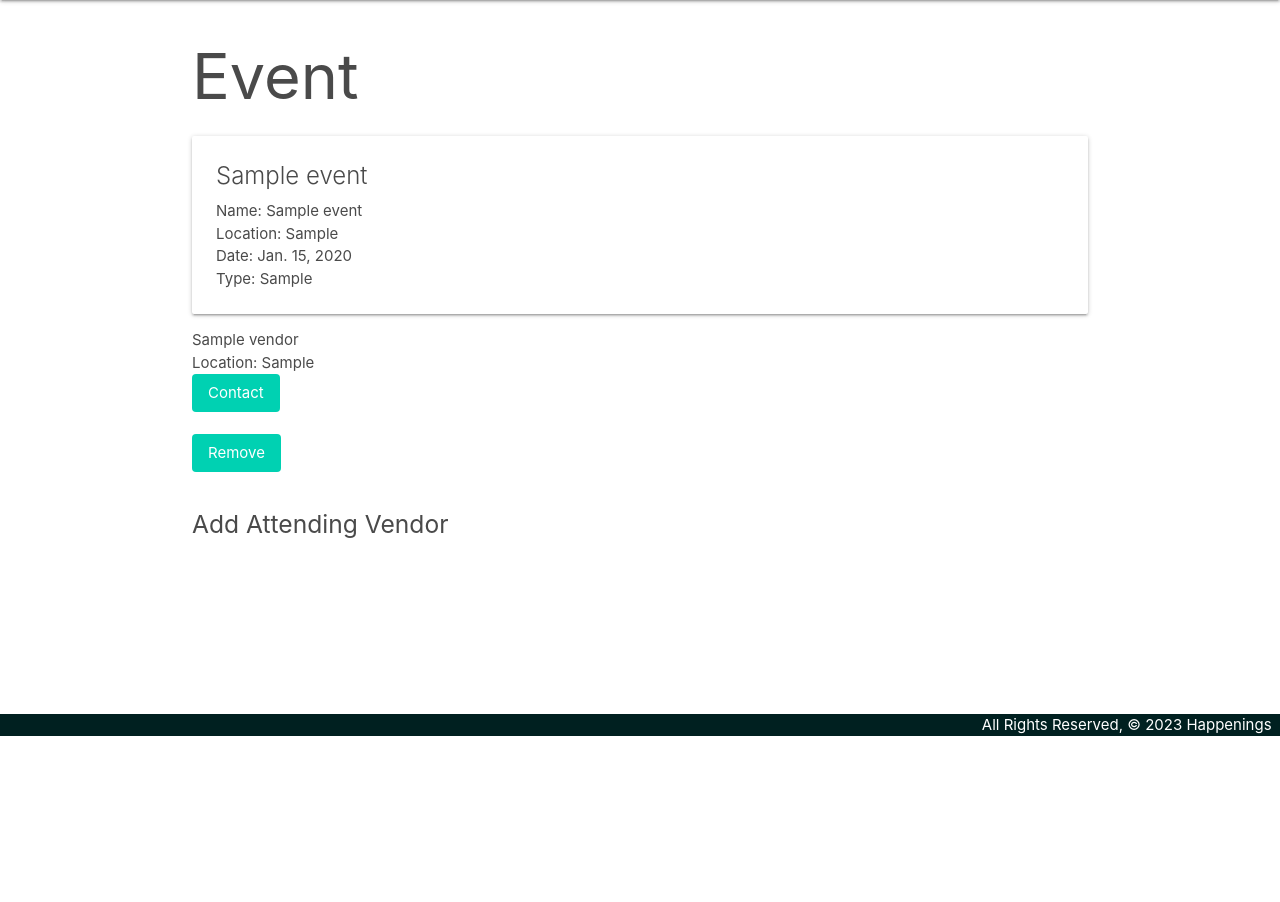
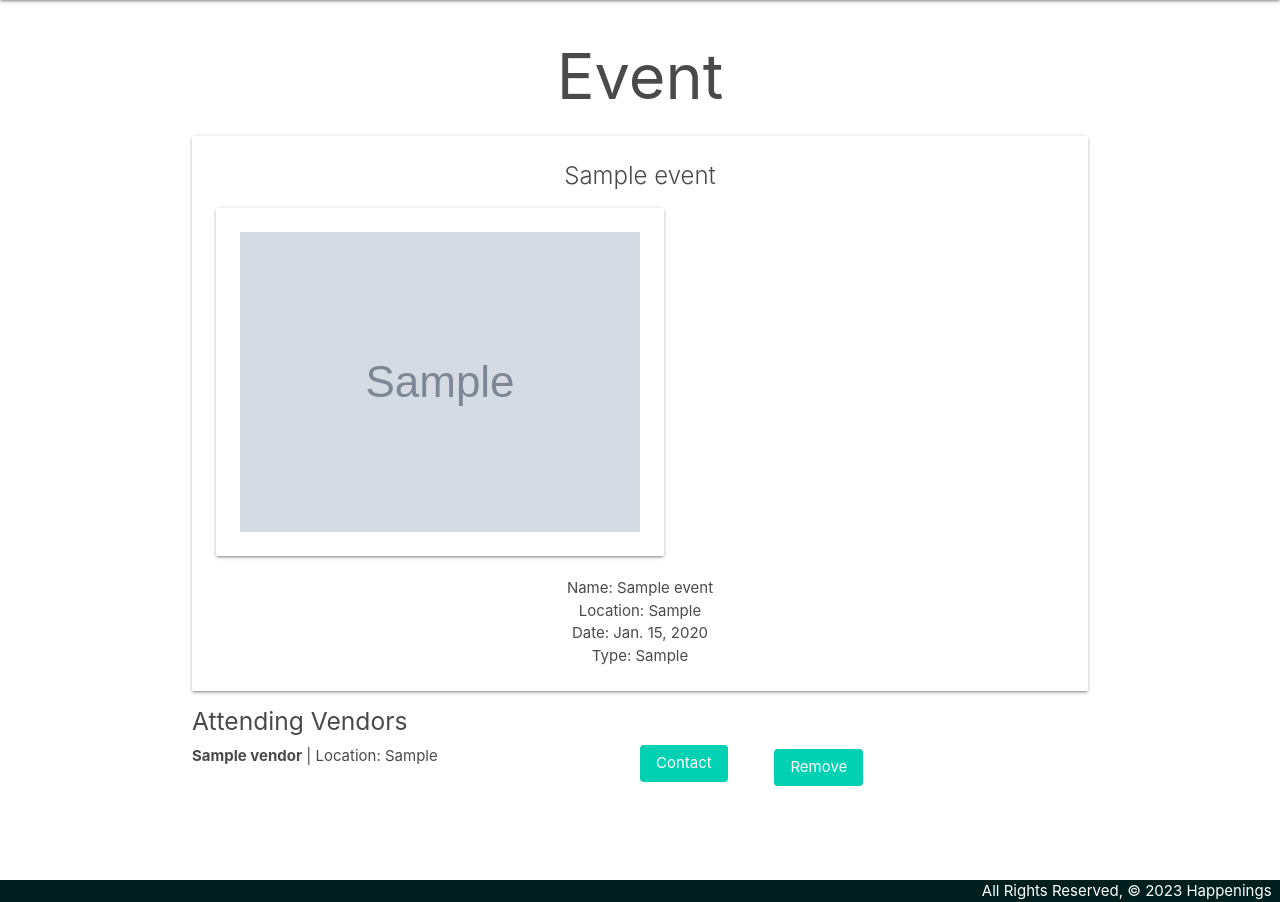
Before and after one commit to wfung14/Happenings, a Django app: page /events/1/ in a window 1280 px wide. Shown: the part 64-966 px from the top of the page. Before the commit the page ends 800 px from the top, so only its background shows below. Run offline with Django 4.2, Linux system fonts and the light colour scheme; a user stored in the database is signed in; tables that the repository leaves empty hold one stand-in row (values such as "Sample post"); grey boxes marked "Sample" are stand-in pictures.

Commit message:
refactor event detail page html/css

```diff
--- a/happeningconnoisseur/main_app/static/css/style.css
+++ b/happeningconnoisseur/main_app/static/css/style.css
@@ -28,3 +28,43 @@ footer.page-footer {
 .right a:hover {
   color: #53F1F1;
 }
+
+h1 {
+  text-align: center;
+}
+
+.card p, span {
+  text-align: center;
+}
+
+.event_col p {
+  width: 50%;
+float: left;
+margin-bottom: 15px;
+}
+
+.event_col a {
+  width: 15%;
+  float: left;
+}
+
+.event_col form {
+margin-top: -2.3vh;
+float: left;
+}
+
+#vendor_display {
+margin-bottom: 5%;
+}
+
+#vendor_dropdown form {
+float: left;
+margin-bottom: 2%;
+}
+
+#vendor_dropdown p {
+  width: 50%;
+  display:inline;
+  float: left;
+  margin-left: 1%;
+}
--- a/happeningconnoisseur/main_app/templates/events/detail.html
+++ b/happeningconnoisseur/main_app/templates/events/detail.html
@@ -6,39 +6,47 @@
     <div class="card">
       <div class="card-content">
         <span class="card-title">{{ event.name }}</span>
+        {% if event.photo %}
+        <img class="responsive-img card-panel" src="{{ event.photo }}">
+        {% else %}
+        <div class="card-panel teal-text center-align">No Photo Uploaded</div>
+        {% endif %}
         <p>Name: {{ event.name }}</p>
         <p>Location: {{ event.location }}</p>
         <p>Date: {{ event.date }}</p>
         <p>Type: {{ event.type_event }}</p>
       </div>
     </div>
-    <div id="vendor__display">
+    {% if event.vendors.all %}
+    <h5>Attending Vendors</h5>
+    {% endif %}
+
+    <div class="event_col">
       {% for vendor in event.vendors.all %}
-      <span class="card-title">{{ vendor.name }}</span>
-        <p>Location: {{ vendor.location }}</p>
+      <div id="vendor_display">
+        <p><b>{{ vendor.name }}</b> | Location: {{ vendor.location }}</p>
         <a href="mailto:{{ vendor.email }}"><button class="button is-primary">Contact</button></a>
         <form action="{% url 'unassoc_vendor' event.id vendor.id %}" method="POST"><br>
           {% csrf_token %}
           <input class="button is-primary" type="submit" value="Remove">
         </form>
         <br>
-      {% endfor %}
     </div>
-    <div id="vendor_dropdown">
-      <h5>Add Attending Vendor</h5>
-        <div>
+    {% endfor %}
+  </div>
+      {% if all_vendors %}
+      <h5>Add Vendor</h5>
+      {% endif %}
           {% for vendor in all_vendors %}
-          <div>
-            <span>Name: {{ vendor.name }}</span><br>
-            <span>Location: {{ vendor.location }}</span>
+          <div id="vendor_dropdown">
+            <div>
+            <p><b>{{ vendor.name }}</b> | Location: {{ vendor.location }}</p>
             <form action="{% url 'assoc_vendor' event.id vendor.id %}" method="POST">
               {% csrf_token %}
 <input class="button is-primary" type="submit" value="Add">
             </form>
+            </div>
           </div>
           {% endfor %}
-        </div>
-    </div>
-
     <br><br><br>
 {% endblock %}
--- a/happeningconnoisseur/main_app/templates/vendors/index.html
+++ b/happeningconnoisseur/main_app/templates/vendors/index.html
@@ -1,7 +1,7 @@
 {% extends 'base.html' %}
 {% block content %}
 
-<h1 style="text-align: center;">Vendor List</h1>
+<h1>Vendor List</h1>
 <table class="highlight centered">
   <thead>
     <tr>
--- a/happeningconnoisseur/main_app/views.py
+++ b/happeningconnoisseur/main_app/views.py
@@ -44,7 +44,7 @@ def events_add(request):
             url = f"{os.environ['S3_BASE_URL']}{bucket}/{key}"
             # we can assign to cat_id or cat (if you have a cat object)
             Event.objects.create(photo=url, name=list(request.POST.values())[1], location=list(request.POST.values())[2], date=list(request.POST.values())[3], type_event=list(request.POST.values())[4])
-            form.save()
+            # form.save()
             return redirect("/")
         except Exception as e:
             print('An error occurred uploading file to S3')
```
